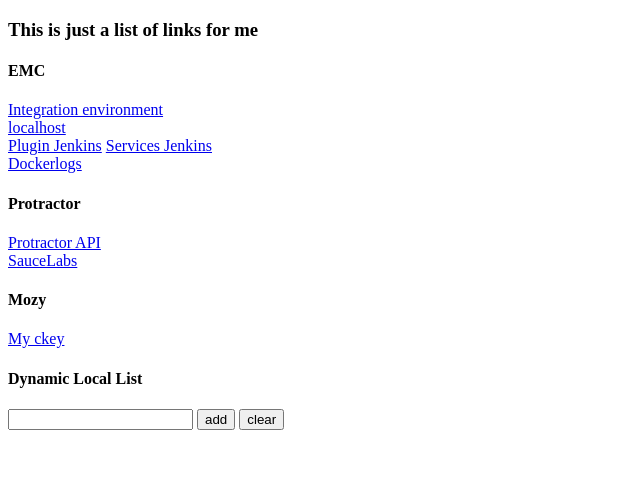
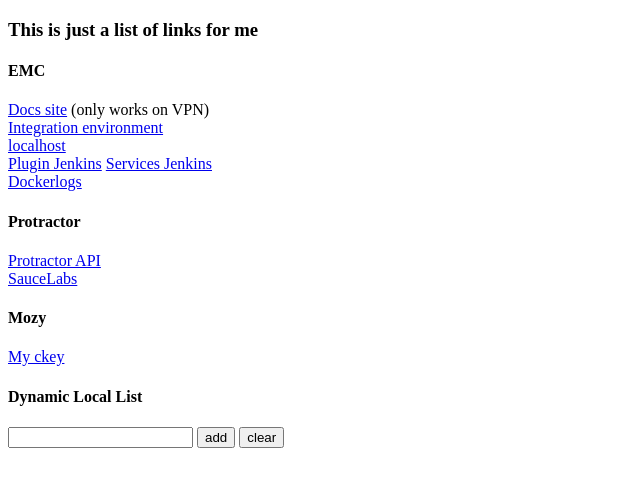
Before and after one commit to mvndaai/mvndaai.github.io, a plain HTML site: page emc/index.html in a window 1280 px wide. Shown: the whole page, without its empty margins (0-640 px from the left). Drawn offline with nearby package versions, Linux system fonts and the light colour scheme.

Commit message:
Work stuff

```diff
--- a/emc/index.html
+++ b/emc/index.html
@@ -49,12 +49,13 @@
     <h3>This is just a list of links for me</h3>
 
     <h4>EMC</h4>
-    <a href="http://130.211.191.107/">Integration environment</a>
+    <a href="http://137.69.158.52/">Docs site</a> (only works on VPN)
     <!--
     <a href="http://console.prd.dpccloud.com/">dpc production</a>
     <br><a href="http://console.dev.dpccloud.com/">dpc dev</a>
     <br><a href="http://107.178.254.97/">dpc integration</a>
     -->
+    <br><a href="http://130.211.191.107/">Integration environment</a>
     <br><a href="http://localhost">localhost</a>
     <br><a href="http://jenkins01.tools.mozyops.com/">Plugin Jenkins</a>
     <a href="http://jenkins.prp.dpccloud.com/">Services Jenkins</a>
```
